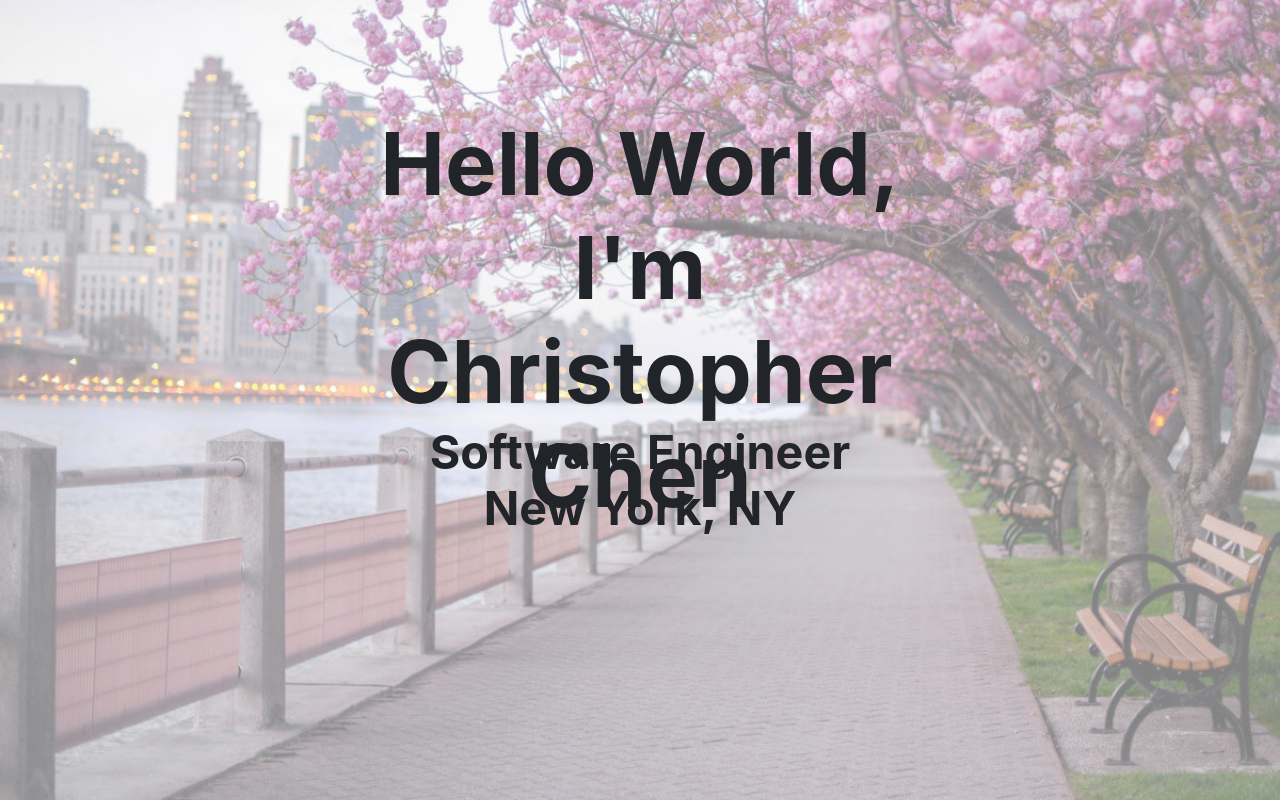
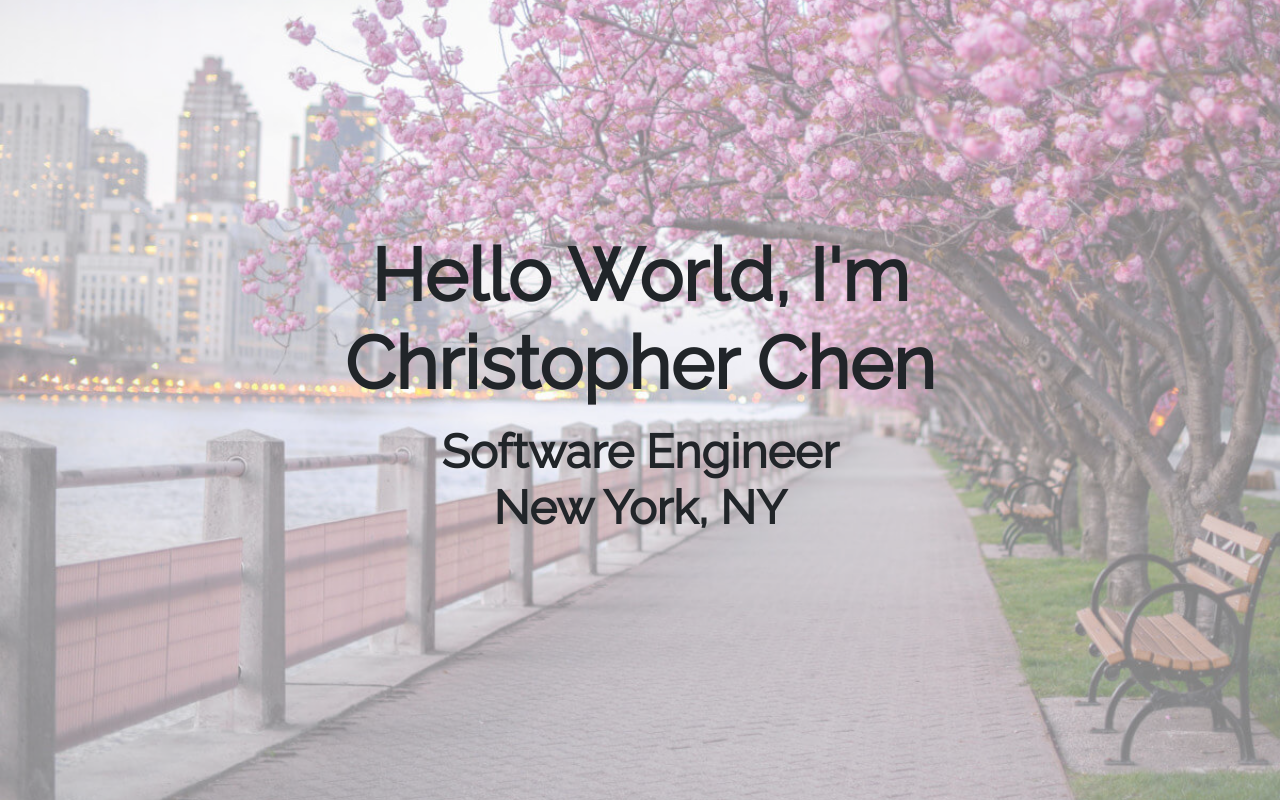
Before and after one commit to clchen-arcadia/personal-website-v2, a React (Create React App) app: page / in a window 1280 px wide. Shown: the top 802 px of the page. Built offline with nearby package versions, Linux system fonts and the light colour scheme.

Commit message:
Add font link class style

```diff
--- a/src/App.css
+++ b/src/App.css
@@ -3,6 +3,11 @@ body,
 section {
   margin: 0;
   padding: 0;
+}
+
+
+.font-link {
+  font-family: 'Raleway';
 }
 
 section {
@@ -12,11 +17,11 @@ section {
 }
 
 h1 {
-  font-size: 65pt;
+  font-size: 55pt;
 }
 
 h2 {
-  font-size: 45pt;
+  font-size: 40pt;
 }
 
 section#intro>h2 {
```
